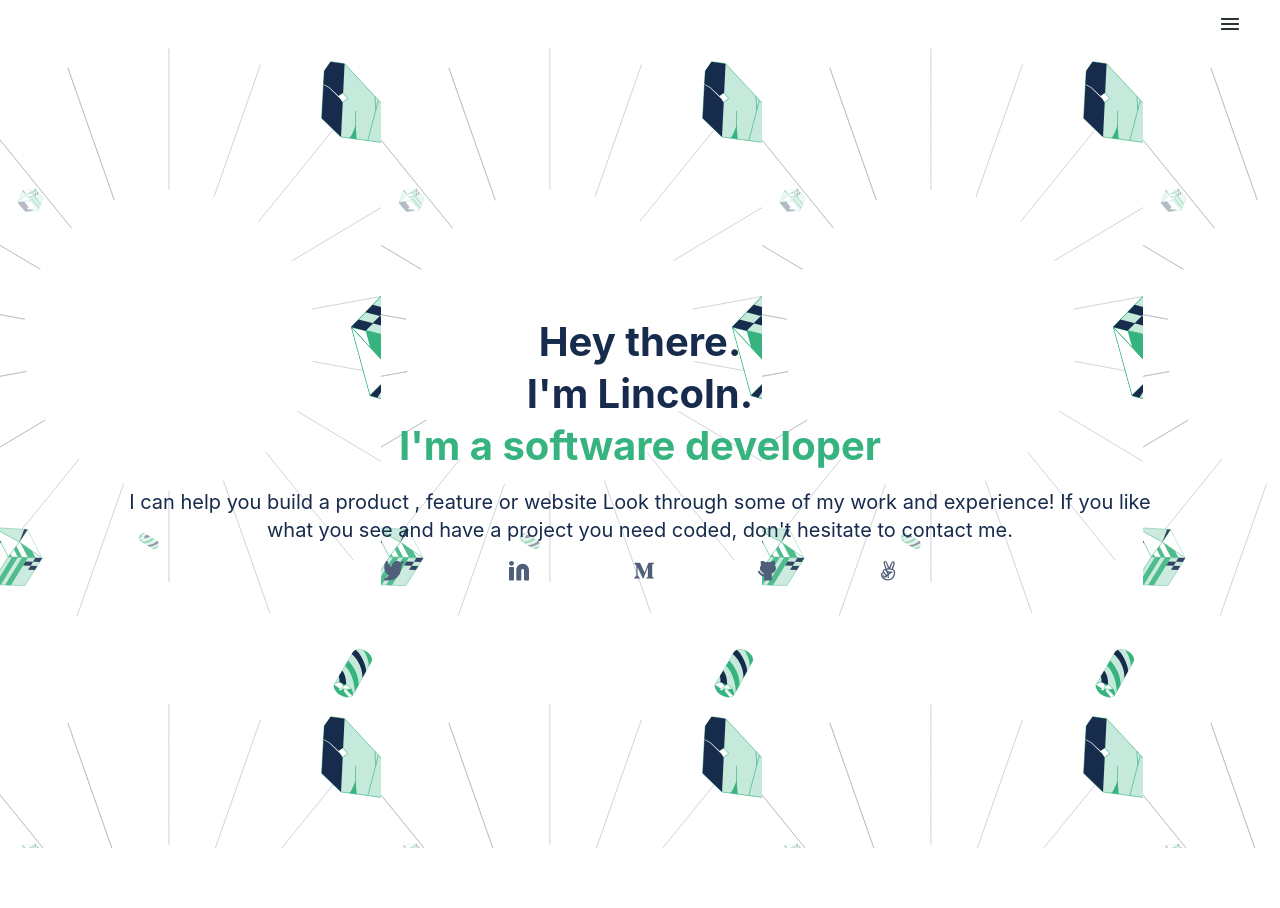
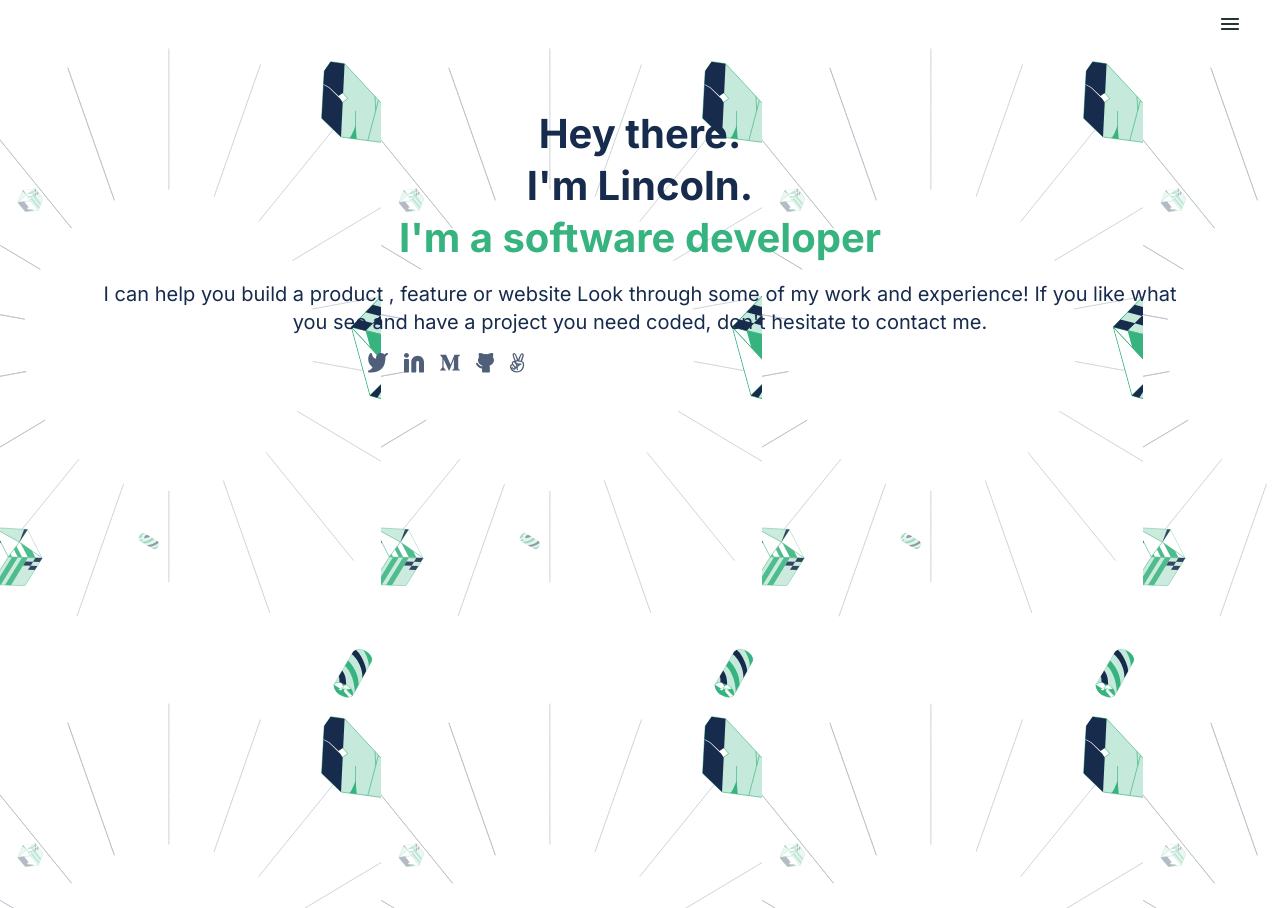
Before and after one commit to lincoln1883/lincoln.dev, a website: page index.html in a window 1280 px wide. Before the commit the page ends 848 px from the top, so only its background shows below. Drawn offline with Linux system fonts and the light colour scheme.

Commit message:
Fix linting errors

```diff
--- a/index.html
+++ b/index.html
@@ -4,16 +4,23 @@
 		<meta charset="UTF-8" />
 		<meta http-equiv="X-UA-Compatible" content="IE=edge" />
 		<meta name="viewport" content="width=device-width, initial-scale=1.0" />
+		<link rel="preconnect" href="https://fonts.googleapis.com" />
+		<link rel="preconnect" href="https://fonts.gstatic.com" crossorigin />
+		<link
+			href="https://fonts.googleapis.com/css2?family=Inter:wght@400;500;700&display=swap"
+			rel="stylesheet" />
 		<link rel="stylesheet" href="style.css" />
 		<title>Lincoln's Portfolio</title>
 	</head>
 	<body>
 		<header class="header">
 			<nav class="nav">
-				<img class="menu-icon" src="/images/Icon - Menu.png" alt="" />
+				<a href="#">
+					<img class="menu-icon" src="/images/Icon - Menu.png" alt="" />
+				</a>
 			</nav>
 		</header>
-		<section class="intro">
+		<main class="intro">
 			<div class="intro-container">
 				<h1 class="intro-heading">
 					<span
@@ -31,23 +38,35 @@
 					</p>
 				</div>
 				<div class="social">
-					<div class="social-links">
-						<img src="/images/twitter.svg" alt="" />
-					</div>
-					<div class="social-links">
-						<img src="/images/Linkedin icon.svg" alt="" />
-					</div>
-					<div class="social-links">
-						<img src="/images/medium.svg" alt="" />
-					</div>
-					<div class="social-links">
-						<img src="/images/github.svg" alt="" />
-					</div>
-					<div class="social-links">
-						<img src="/images/angellist.svg" alt="" />
-					</div>
+					<ul class="social-links">
+						<li class="social-link">
+							<a href="https://twitter.com/"
+								><img src="/images/twitter.svg" alt="" />
+							</a>
+						</li>
+						<li class="social-link">
+							<a href="https://www.linkedin.com/in/"
+								><img src="/images/Linkedin icon.svg" alt="" />
+							</a>
+						</li>
+						<li class="social-link">
+							<a href="https://medium.com/"
+								><img src="/images/medium.svg" alt="" />
+							</a>
+						</li>
+						<li class="social-link">
+							<a href="https://github.com/"
+								><img src="/images/github.svg" alt="" />
+							</a>
+						</li>
+						<li class="social-link">
+							<a href="https://angel.com/"
+								><img src="/images/angellist.svg" alt="" />
+							</a>
+						</li>
+					</ul>
 				</div>
 			</div>
-		</section>
+		</main>
 	</body>
 </html>
--- a/style.css
+++ b/style.css
@@ -21,12 +21,12 @@
 	left: 311px;
 	top: 4px;
 	border-radius: 8px;
-	padding: 8px;
 }
 
 .menu-icon {
 	padding-right: 30px;
 }
+
 .intro {
 	display: flex;
 	flex-direction: column;
@@ -37,15 +37,15 @@
 .intro-container {
 	display: flex;
 	flex-direction: column;
+	margin-top: 60px;
 	gap: 1rem;
 	align-items: center;
-	justify-content: center;
 	height: 100vh;
-	width: 80%;
+	width: 85%;
 }
 
 .intro-heading {
-	font-family: 'Inter';
+	font-family: 'Inter', sans-serif;
 	font-style: normal;
 	line-height: 52px;
 	text-align: center;
@@ -59,7 +59,7 @@
 }
 
 .intro-description p {
-	font-family: 'Inter';
+	font-family: 'Inter', sans-serif;
 	font-style: normal;
 	font-weight: 400;
 	font-size: 20px;
@@ -78,12 +78,9 @@
 
 .social-links {
 	display: flex;
+	flex-direction: row;
+	gap: 1rem;
 	align-items: center;
 	justify-content: center;
+	list-style: none;
 }
-
-@media (min-width: 375px) {
-}
-
-@media (min-width: 768px) {
-}
```
